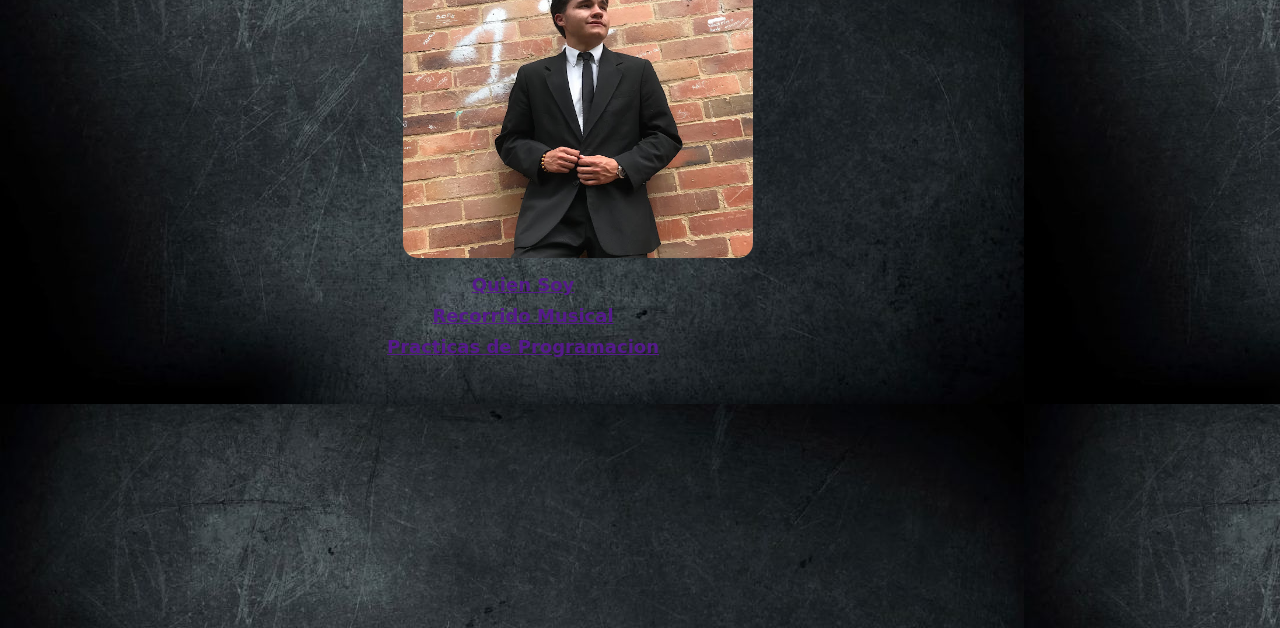
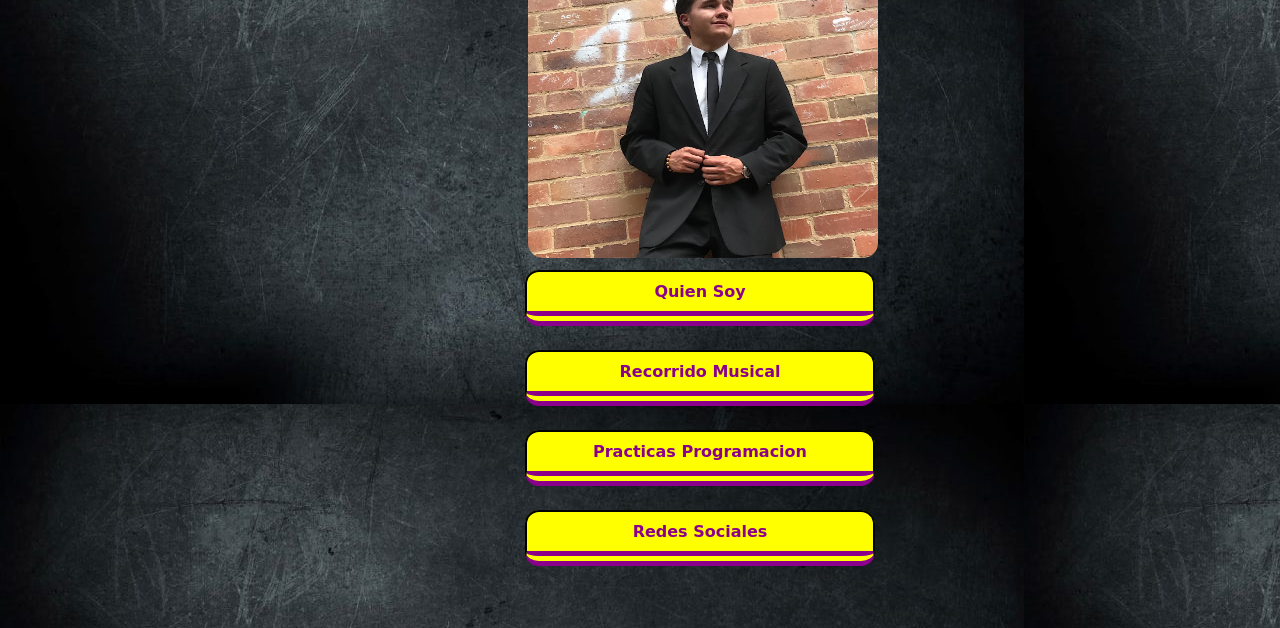
Before and after one commit to Migue010/Blanci.com, a plain HTML site: page index.html in a window 1280 px wide. Shown: the part 172-800 px from the top of the page. Drawn offline with Linux system fonts and the light colour scheme.

Commit message:
actualizacion pagina 27/02/23

```diff
--- a/assets/style/index.css
+++ b/assets/style/index.css
@@ -23,23 +23,29 @@ img.foto{
     width: 350px;
     height: 350px;
     display: block;
-    margin-left: 395px;
+    margin-left: 520px;
     border-radius: 15px;
 }
 
 .botons{
-color: azure;
-text-decoration: none;
 font-weight: bold;
 font-family: 'Caveat', cursive;
-font-size: 18px;
-display: flex;
+font-size: 16px;
+color: darkmagenta;
 padding: auto 30px;
-justify-content: center;
-margin-bottom: 10px;
-
-border-bottom: 10px;
-border-radius: 10px;
-width: 950px;
+margin-bottom: 20px;
+background-color: yellow;
+border-bottom: 15px;
+border-radius: 14px;
+width: 350px;
+height: auto;
+padding: 10px;
+margin: 12px;
+margin-left: 517px;
+margin-right: 90px;
+display: inline-block;
+text-align: center;
+border-style: double;
+text-decoration: none;
 
 }
--- a/index.html
+++ b/index.html
@@ -16,11 +16,10 @@
     <img class="foto" src="/assets/material/IMG_7826.jpg" alt="">
 
     <!--Cuerpo-->
-    <ul >
-        <li class="botons"><a href="">Quien Soy</a></li>
-        <li class="botons"><a href="">Recorrido Musical</a></li>
-        <li class="botons"><a href="">Practicas de Programacion</a></li>
-    </ul>
+    <button class="botons" onclick="location.href='lista_equipos.php'">Quien Soy</button>
+    <button class="botons" onclick="location.href='lista_equipos.php'">Recorrido Musical</button>
+    <button class="botons" onclick="location.href='lista_equipos.php'">Practicas Programacion</button>
+    <button class="botons" onclick="location.href='lista_equipos.php'">Redes Sociales</button>
 
 
 </body>
```
